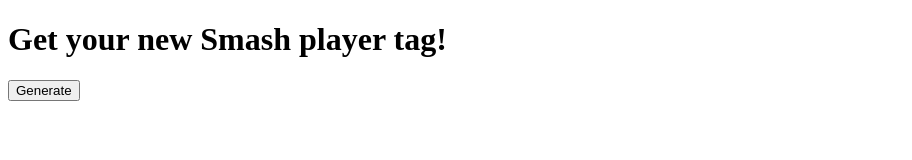
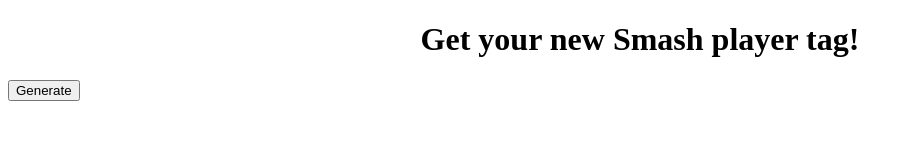
Before and after one commit to Pazda/Smash-Tags, a plain HTML site: page index.html in a window 1280 px wide. Shown: the whole page, without its empty margins (0-912 px from the left). Drawn offline with Linux system fonts and the light colour scheme.

Commit message:
Update index.html

```diff
--- a/index.html
+++ b/index.html
@@ -4,7 +4,7 @@
 	<title>Smash Tag Generator</title>
 </head>
 <body>
-	<h1>Get your new Smash player tag!</h1>
+	<h1><center>Get your new Smash player tag!</center></h1>
 	<div id="quoteDisplay">
 
 	</div>
```
